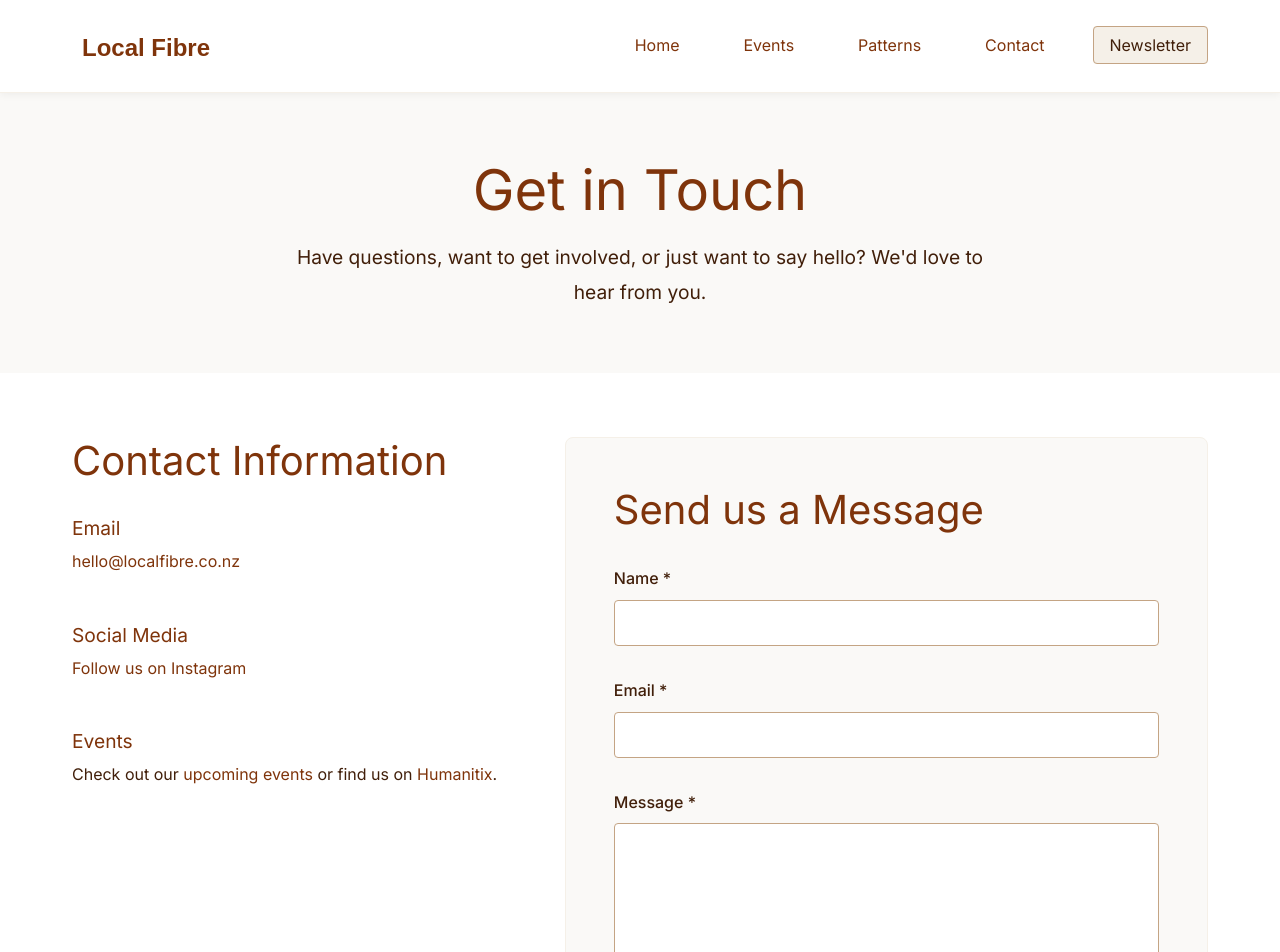
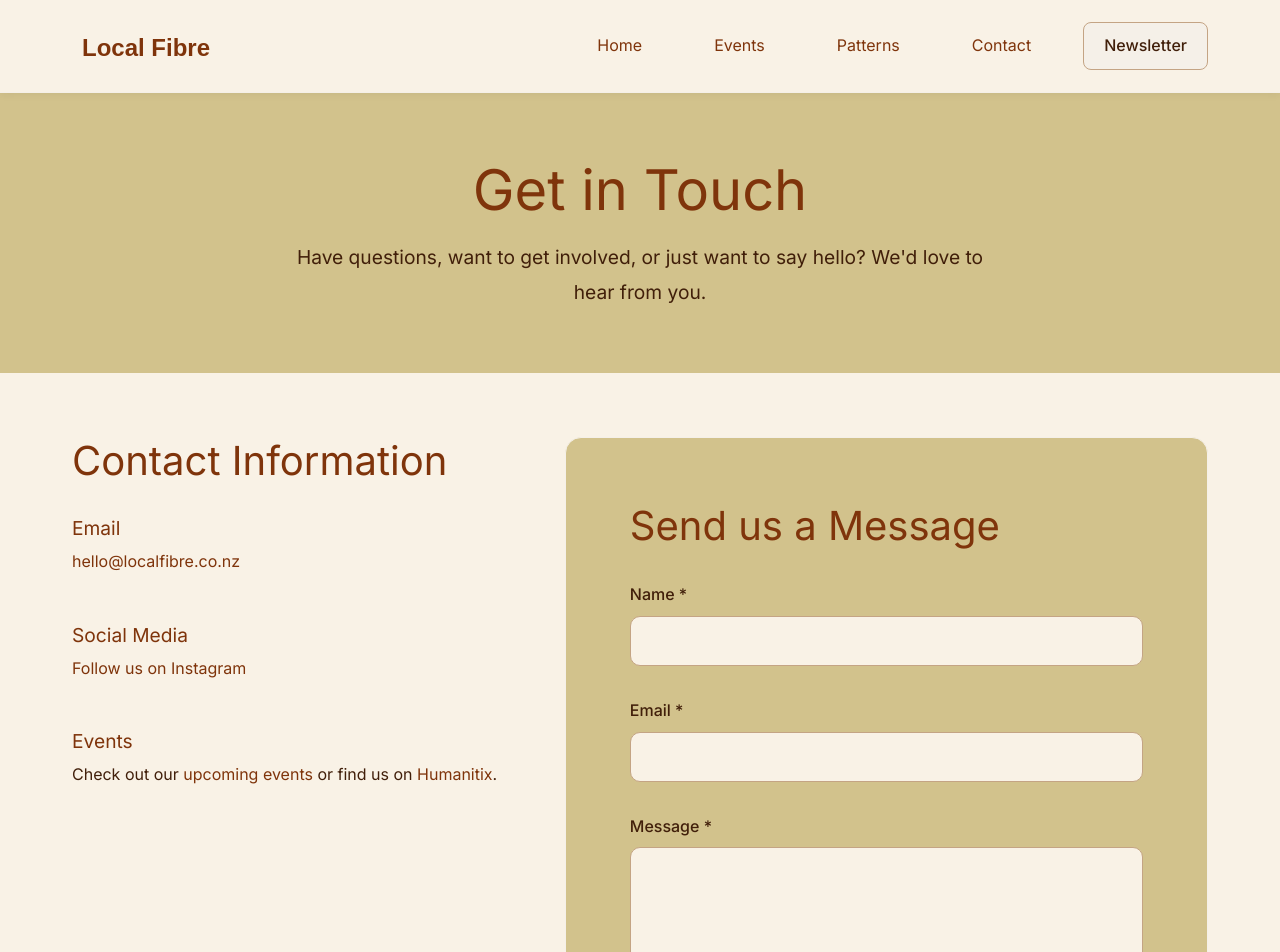
Before and after one commit to LudoNZ/localfibre, a Next.js app: page /contact in a window 1280 px wide. Shown: the top 952 px of the page. Built offline with nearby package versions, Linux system fonts and the light colour scheme; a web font is replaced by a local one.

Commit message:
Refactor CSS styles for improved consistency and accessibility. Update background colors, padding, and border-radius across various components, including buttons, cards, and forms. Enhance focus states with box shadows for better user experience.

```diff
--- a/src/app/contact/page.module.css
+++ b/src/app/contact/page.module.css
@@ -56,8 +56,8 @@
 
 .formWrapper {
   background-color: var(--color-background-soft);
-  padding: var(--spacing-lg);
-  border-radius: 8px;
+  padding: var(--spacing-xl);
+  border-radius: 16px;
   border: 1px solid var(--color-accent-cream);
 }
 
--- a/src/app/globals.css
+++ b/src/app/globals.css
@@ -8,12 +8,14 @@
   --color-accent-green: #6b8e5a;
   --color-accent-moss: #8b9568;
   --color-accent-clay: #c4a484;
-  --color-background: #ffffff;
-  --color-background-soft: #faf9f7;
+  --color-background: #f9f2e6ff;
+  --color-background-soft: #d2c28cff;
 
   /* Typography */
-  --font-heading: 'Cream Wish', 'Inter', -apple-system, BlinkMacSystemFont, 'Segoe UI', sans-serif;
-  --font-body: 'Inter', -apple-system, BlinkMacSystemFont, 'Segoe UI', 'Roboto', 'Oxygen', 'Ubuntu', sans-serif;
+  --font-heading: "Cream Wish", "Inter", -apple-system, BlinkMacSystemFont,
+    "Segoe UI", sans-serif;
+  --font-body: "Inter", -apple-system, BlinkMacSystemFont, "Segoe UI", "Roboto",
+    "Oxygen", "Ubuntu", sans-serif;
 
   /* Spacing */
   --spacing-xs: 0.5rem;
@@ -30,9 +32,9 @@
 }
 
 @font-face {
-  font-family: 'Cream Wish';
-  src: url('/fonts/CreamWish-Regular.woff2') format('woff2'),
-       url('/fonts/CreamWish-Regular.woff') format('woff');
+  font-family: "Cream Wish";
+  src: url("/fonts/CreamWish-Regular.woff2") format("woff2"),
+    url("/fonts/CreamWish-Regular.woff") format("woff");
   font-weight: normal;
   font-style: normal;
   font-display: swap;
@@ -71,7 +73,12 @@ a:hover {
   opacity: 0.8;
 }
 
-h1, h2, h3, h4, h5, h6 {
+h1,
+h2,
+h3,
+h4,
+h5,
+h6 {
   font-family: var(--font-heading);
   color: var(--color-heading);
   font-weight: normal;
@@ -107,16 +114,24 @@ p {
 }
 
 /* Button styles */
-button, .btn {
+button,
+.btn,
+button.btn,
+a.btn,
+.btn-primary,
+.btn-secondary {
   font-family: var(--font-body);
   font-size: 1rem;
-  padding: 0.75rem 1.5rem;
+  padding: 0.875rem 2rem;
   border: none;
-  border-radius: 4px;
+  border-radius: 12px;
   cursor: pointer;
   transition: all 0.2s ease;
   text-align: center;
   display: inline-block;
+  font-weight: 500;
+  min-height: 44px; /* Accessibility: minimum touch target size */
+  box-sizing: border-box;
 }
 
 .btn-primary {
--- a/src/components/forms/ContactForm.module.css
+++ b/src/components/forms/ContactForm.module.css
@@ -19,14 +19,14 @@
 
 .input,
 .textarea {
-  padding: 0.75rem;
+  padding: 0.875rem 1.125rem;
   border: 1px solid var(--color-accent-clay);
-  border-radius: 4px;
+  border-radius: 10px;
   font-size: 1rem;
   font-family: var(--font-body);
   background-color: var(--color-background);
   color: var(--color-body);
-  transition: border-color 0.2s ease;
+  transition: border-color 0.2s ease, box-shadow 0.2s ease;
   width: 100%;
 }
 
@@ -39,6 +39,7 @@
 .textarea:focus {
   outline: none;
   border-color: var(--color-heading);
+  box-shadow: 0 0 0 3px rgba(127, 52, 11, 0.1);
 }
 
 .input:disabled,
@@ -57,7 +58,7 @@
   font-size: 0.95rem;
   padding: var(--spacing-sm);
   background-color: rgba(107, 142, 90, 0.1);
-  border-radius: 4px;
+  border-radius: 10px;
   margin-top: var(--spacing-xs);
 }
 
@@ -66,7 +67,7 @@
   font-size: 0.95rem;
   padding: var(--spacing-sm);
   background-color: rgba(211, 47, 47, 0.1);
-  border-radius: 4px;
+  border-radius: 10px;
   margin-top: var(--spacing-xs);
 }
 
--- a/src/components/forms/NewsletterForm.module.css
+++ b/src/components/forms/NewsletterForm.module.css
@@ -18,19 +18,20 @@
 }
 
 .input {
-  padding: 0.75rem;
+  padding: 0.875rem 1.125rem;
   border: 1px solid var(--color-accent-clay);
-  border-radius: 4px;
+  border-radius: 10px;
   font-size: 1rem;
   font-family: var(--font-body);
   background-color: var(--color-background);
   color: var(--color-body);
-  transition: border-color 0.2s ease;
+  transition: border-color 0.2s ease, box-shadow 0.2s ease;
 }
 
 .input:focus {
   outline: none;
   border-color: var(--color-heading);
+  box-shadow: 0 0 0 3px rgba(127, 52, 11, 0.1);
 }
 
 .input:disabled {
--- a/src/components/layout/Header.module.css
+++ b/src/components/layout/Header.module.css
@@ -36,8 +36,8 @@
 }
 
 .navList a {
-  padding: 0.5rem 1rem;
-  border-radius: 4px;
+  padding: 0.625rem 1.25rem;
+  border-radius: 8px;
   transition: background-color 0.2s ease;
 }
 
@@ -90,7 +90,7 @@
   .mobileNavList a {
     display: block;
     padding: var(--spacing-sm);
-    border-radius: 4px;
+    border-radius: 8px;
   }
 
   .mobileNavList a:hover {
--- a/src/components/ui/EventCard.module.css
+++ b/src/components/ui/EventCard.module.css
@@ -1,8 +1,8 @@
 .card {
   background-color: var(--color-background-soft);
   border: 1px solid var(--color-accent-cream);
-  border-radius: 8px;
-  padding: var(--spacing-md);
+  border-radius: 16px;
+  padding: var(--spacing-lg);
   transition: transform 0.2s ease, box-shadow 0.2s ease;
   height: 100%;
   display: flex;
--- a/src/components/ui/PatternCard.module.css
+++ b/src/components/ui/PatternCard.module.css
@@ -1,7 +1,7 @@
 .card {
   background-color: var(--color-background-soft);
   border: 1px solid var(--color-accent-cream);
-  border-radius: 8px;
+  border-radius: 16px;
   overflow: hidden;
   transition: transform 0.2s ease, box-shadow 0.2s ease;
   display: flex;
@@ -30,7 +30,7 @@
 }
 
 .content {
-  padding: var(--spacing-md);
+  padding: var(--spacing-lg);
   display: flex;
   flex-direction: column;
   gap: var(--spacing-sm);
```
Also changed, not shown: src/app/page.module.css (+4 -4 lines).
